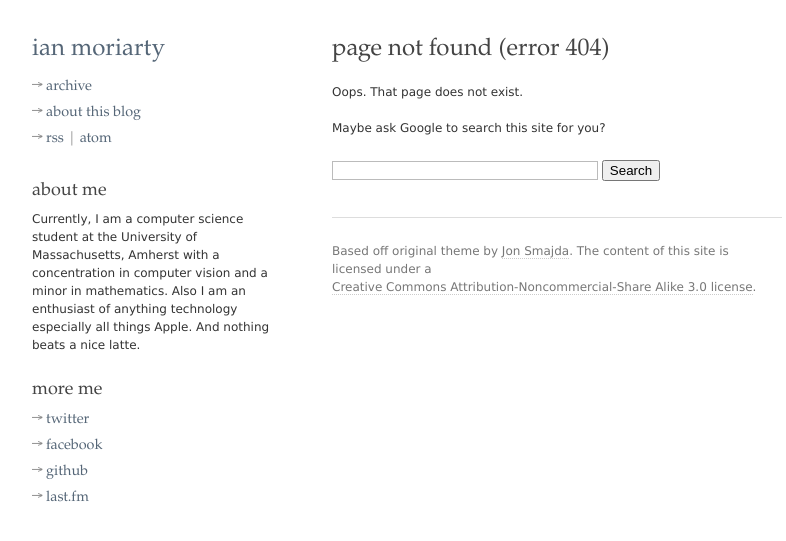
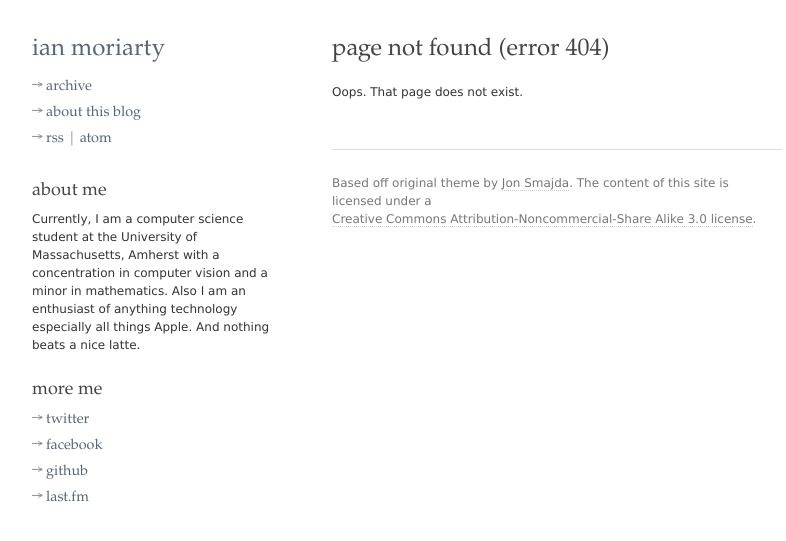
Before and after one commit to iann/website, a Jekyll site: the page built from 404.markdown, in a window 1280 px wide. Shown: the top 541 px of the page, without its empty margins (16-802 px from the left). Built offline with Jekyll 4.4.1, drawn with Linux system fonts in a browser that asks for light colours; Markdown is read by kramdown in place of the engine named in the settings.

Commit message:
404 edit rm google

```diff
--- a/404.markdown
+++ b/404.markdown
@@ -4,13 +4,3 @@ title: Page not found (Error 404)
 permalink: /404/
 ---
 Oops. That page does not exist.
-
-Maybe ask Google to search this site for you?
-
-<div>
-<form method="get" action="http://www.google.com/search">
-    <input type="text" id="search" style="width: 260px;" class="ti" name="q" value="" />
-    <input type="hidden" name="q" value="site:jon.smajda.com" />
-    <input type="submit" value="Search" />
-</form>
-</div>
```
